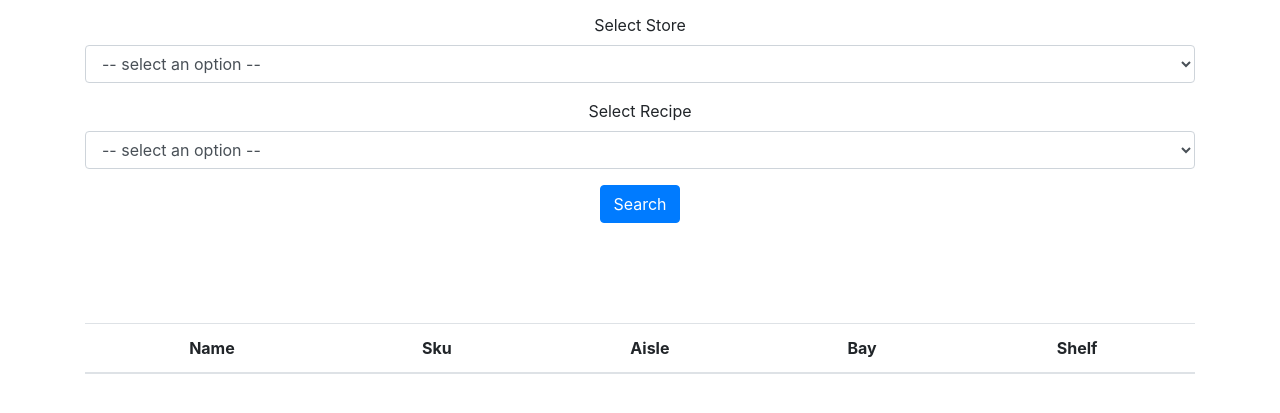
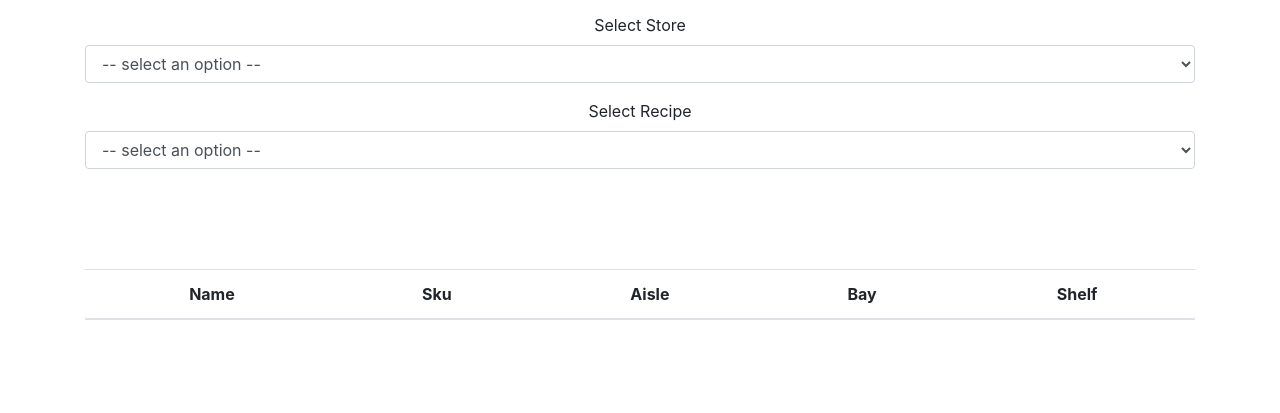
Before and after one commit to AantonM/FindMyMeal-Front, a website: page find-my-meal-web/startbootstrap-bare-gh-pages/index.html in a window 1280 px wide. Shown: the part 193-606 px from the top of the page. Drawn offline with nearby package versions, Linux system fonts and the light colour scheme; no server answers.

Commit message:
Remove button

```diff
--- a/find-my-meal-web/startbootstrap-bare-gh-pages/index.html
+++ b/find-my-meal-web/startbootstrap-bare-gh-pages/index.html
@@ -185,8 +185,6 @@ function loadStore () {
           </select>
         </div>
 
-        <button id="btnSearch" class="btn btn-primary" type="submit">Search</button>
-
         <table class="table" style="margin-top: 100px">
           <thead>
             <tr>
```
